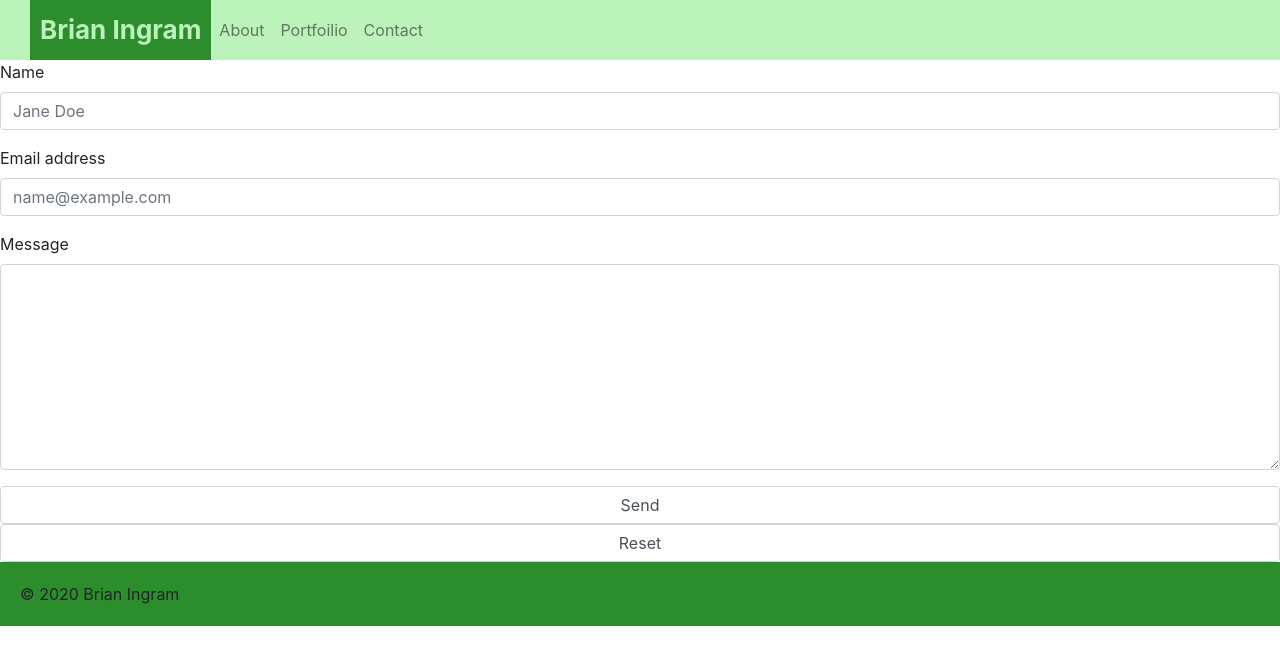
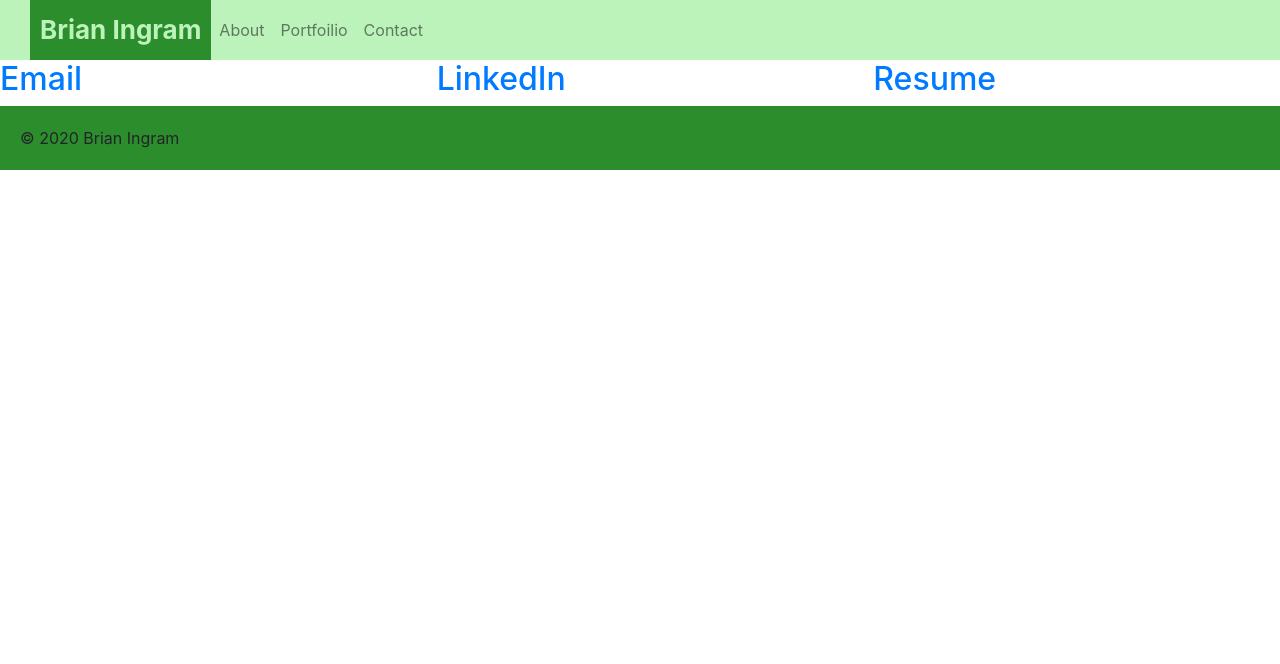
Before and after one commit to ingrambc/portfolio-react, a React (Create React App) app: page /contact in a window 1280 px wide. Shown: the top 664 px of the page. Built offline with nearby package versions, Linux system fonts and the light colour scheme.

Commit message:
added Contact links

```diff
--- a/src/pages/Contact.js
+++ b/src/pages/Contact.js
@@ -1,5 +1,5 @@
 import React from "react";
-import {Form, Label, Input, FormGroup} from "reactstrap";
+import {Col, Row, Form, Label, Input, FormGroup} from "reactstrap";
 import styled from "styled-components";
 
 const StyledContact = styled.div`
@@ -9,23 +9,39 @@ const StyledContact = styled.div`
 const Contact = () => {
   return(
     <StyledContact>
-      <Form class="form mx-auto" action="mailto:ingrambrianholly@hotmail.com" method="post" enctype="text/plain">
-        <FormGroup class="form-group">
-          <Label for="nameInput">Name</Label>
-          <Input type="name" class="form-control" id="nameInput" placeholder="Jane Doe"/>
-        </FormGroup>
-        <FormGroup class="form-group mx-auto">
-          <Label for="emailInput">Email address</Label>
-          <Input type="email" class="form-control" id="emailInput" placeholder="name@example.com"/>
-        </FormGroup>
-        <FormGroup class="form-group">
-          <Label for="messageText">Message</Label>
-          <Input type="textarea" class="form-control" id="messageText" rows="8"/>
-        </FormGroup>
-        <Input type="submit" value="Send"/>
-        <Input type="reset" value="Reset"/>
-      </Form>
+      <Row>
+        <Col md="4">
+          <h2><a href="mailto:ingrambrianholly@hotmail.com">Email</a></h2>
+        </Col>
+        <Col md="4">
+          <h2><a href="https://www.linkedin.com/in/brian-ingram-90b40b126/">LinkedIn</a></h2>
+        </Col>
+        <Col md>
+          <h2 md="4"><a href="">Resume</a></h2>
+        </Col>
+      </Row>
     </StyledContact>
+
+
+
+    // <StyledContact>
+    //   <Form class="form mx-auto" action="mailto:ingrambrianholly@hotmail.com" method="post" enctype="text/plain">
+    //     <FormGroup class="form-group">
+    //       <Label for="nameInput">Name</Label>
+    //       <Input type="name" class="form-control" id="nameInput" placeholder="Jane Doe"/>
+    //     </FormGroup>
+    //     <FormGroup class="form-group mx-auto">
+    //       <Label for="emailInput">Email address</Label>
+    //       <Input type="email" class="form-control" id="emailInput" placeholder="name@example.com"/>
+    //     </FormGroup>
+    //     <FormGroup class="form-group">
+    //       <Label for="messageText">Message</Label>
+    //       <Input type="textarea" class="form-control" id="messageText" rows="8"/>
+    //     </FormGroup>
+    //     <Input type="submit" value="Send"/>
+    //     <Input type="reset" value="Reset"/>
+    //   </Form>
+    // </StyledContact>
   );
 };
 
```
Also changed, not shown: 1 other file (tests, documents, lock files or other folders).
